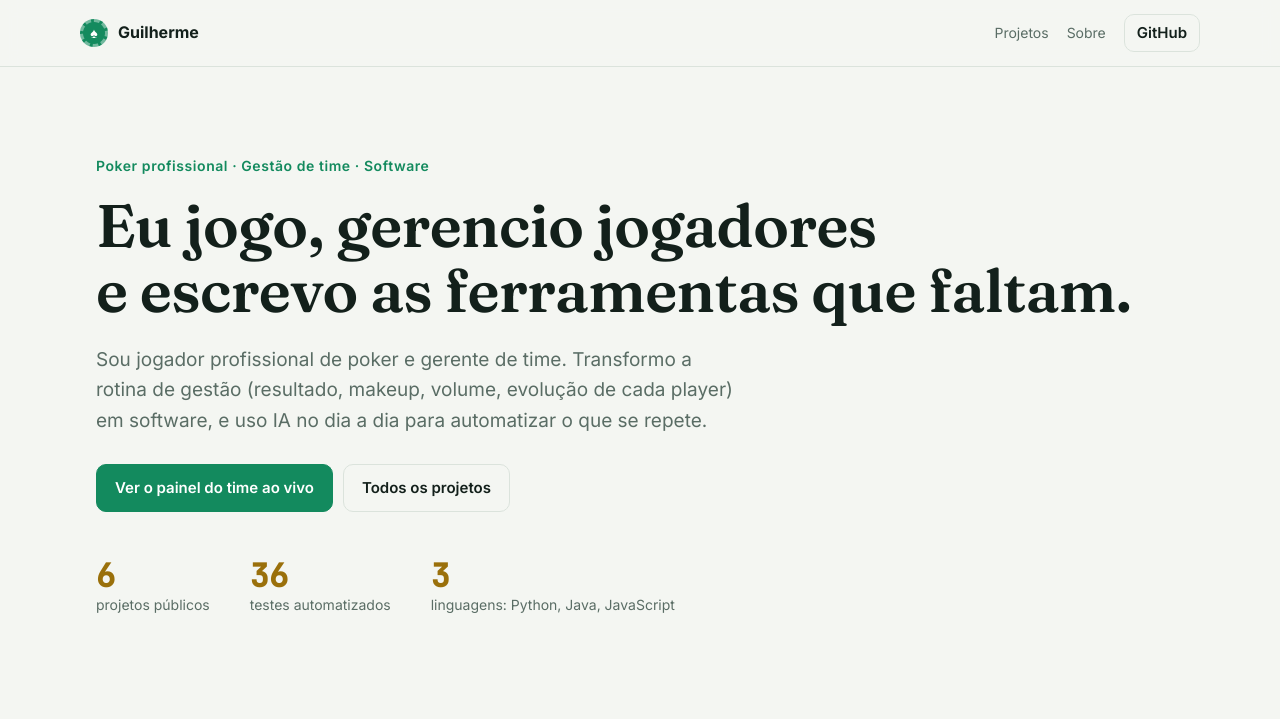
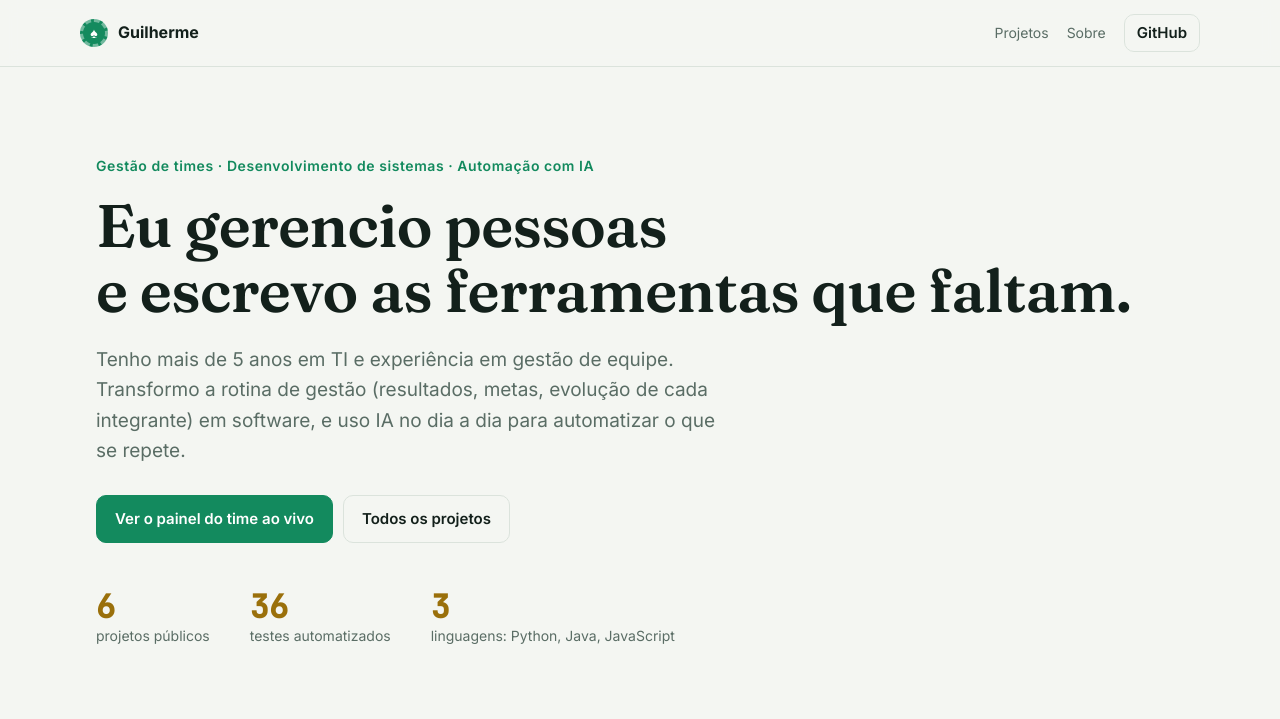
Before and after one commit to GuilhermeSGL/GuilhermeSGL.github.io, a plain HTML site: page index.html in a window 1280 px wide. Shown: the top 719 px of the page. Drawn offline with Linux system fonts and the light colour scheme.

Commit message:
Apresentação focada em gestão, TI e automação
Co-Authored-By: Claude Opus 5.5 <noreply@anthropic.com>

```diff
--- a/index.html
+++ b/index.html
@@ -4,7 +4,7 @@
   <meta charset="utf-8">
   <meta name="viewport" content="width=device-width, initial-scale=1">
   <title>Guilherme · Portfólio</title>
-  <meta name="description" content="Jogador profissional de poker, gerente de time e desenvolvedor. Ferramentas para gestão de times de poker e IA aplicada.">
+  <meta name="description" content="Gestão de times, desenvolvimento de sistemas e automação com IA. Ferramentas de gestão, análise de dados e agentes.">
   <link rel="preconnect" href="https://fonts.googleapis.com">
   <link href="https://fonts.googleapis.com/css2?family=Inter:wght@400;500;600;700&family=JetBrains+Mono:wght@500&family=Fraunces:opsz,wght@9..144,600&display=swap" rel="stylesheet">
   <link rel="stylesheet" href="style.css">
@@ -21,9 +21,9 @@
 
   <main id="top">
     <section class="hero">
-      <p class="eyebrow">Poker profissional · Gestão de time · Software</p>
-      <h1>Eu jogo, gerencio jogadores<br>e escrevo as ferramentas que faltam.</h1>
-      <p class="lead">Sou jogador profissional de poker e gerente de time. Transformo a rotina de gestão (resultado, makeup, volume, evolução de cada player) em software, e uso IA no dia a dia para automatizar o que se repete.</p>
+      <p class="eyebrow">Gestão de times · Desenvolvimento de sistemas · Automação com IA</p>
+      <h1>Eu gerencio pessoas<br>e escrevo as ferramentas que faltam.</h1>
+      <p class="lead">Tenho mais de 5 anos em TI e experiência em gestão de equipe. Transformo a rotina de gestão (resultados, metas, evolução de cada integrante) em software, e uso IA no dia a dia para automatizar o que se repete.</p>
       <div class="cta">
         <a class="btn" href="https://guilhermesgl.github.io/poker-team-manager/">Ver o painel do time ao vivo</a>
         <a class="btn ghost" href="#projetos">Todos os projetos</a>
@@ -103,7 +103,7 @@ Dave        6   33%   0%    0%   +288
       <h2 class="section-title">Sobre</h2>
       <div class="about-grid">
         <div>
-          <p>No poker, eu jogo e cuido de um time: acompanho resultado, volume e makeup de cada jogador, faço reuniões, monto planos de estudo e decido stake e coaching a partir dos números.</p>
+          <p>Na gestão, acompanho resultados, metas e evolução de cada integrante, faço reuniões individuais e monto planos de estudo a partir dos números.</p>
           <p>Como desenvolvedor, construo as ferramentas que essa rotina pede. Quando uma tarefa se repete, ela vira planilha, script, painel ou agente de IA.</p>
         </div>
         <ul class="pillars">
```
